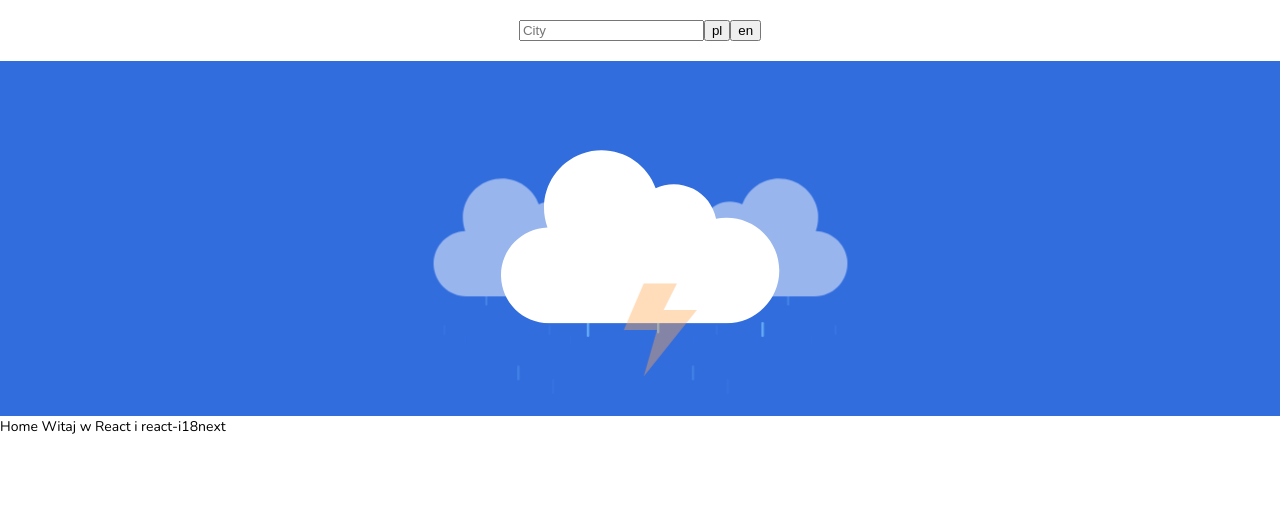
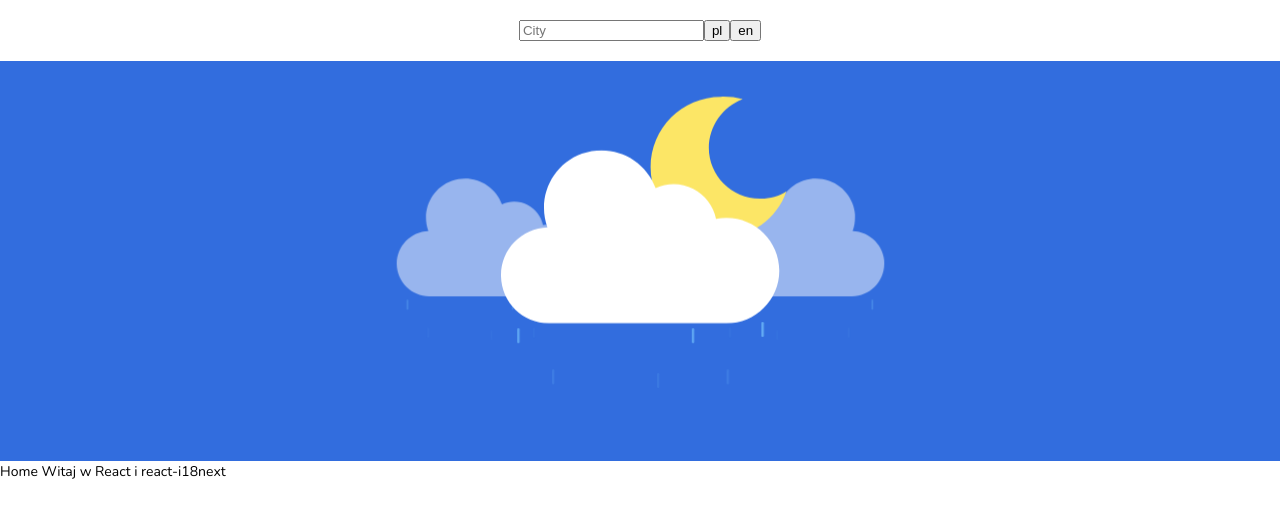
Before and after one commit to aXenDeveloper/react-weather, a React (Create React App) app: page / in a window 1280 px wide. Both pictures are taken after a click on the button "pl". Shown: the top 518 px of the page. Built offline with nearby package versions, Linux system fonts and the light colour scheme.

Commit message:
Add moon and fix styled-components

```diff
--- a/src/components/WeatherIcon.tsx
+++ b/src/components/WeatherIcon.tsx
@@ -1,13 +1,20 @@
 import Cloud from './WeatherIcons/Cloud';
+// import MoonSVG from './WeatherIcons/SVG/MoonSVG';
 
 const WeatherIcon = () => (
 	<div className="weather_icon">
 		<div className="weather_svg_cloud">
 			<Cloud left getCloudColor={1} getRain />
-			<Cloud getCloudColor={1} getRain />
+			<Cloud getCloudColor={1} getRain timeOfDay="night" />
 			<Cloud right getCloudColor={1} getRain />
 		</div>
 	</div>
 );
 
 export default WeatherIcon;
+
+/*
+<Cloud left getCloudColor={1} getRain />
+			<Cloud getCloudColor={1} getRain />
+			<Cloud right getCloudColor={1} getRain />
+			*/
--- a/src/components/WeatherIcons/Cloud.tsx
+++ b/src/components/WeatherIcons/Cloud.tsx
@@ -3,18 +3,20 @@ import styled, { css } from 'styled-components';
 import CloudSVG from './SVG/CloudSVG';
 import Rain from './Rain';
 import Storm from './Storm';
+import MoonSVG from './SVG/MoonSVG';
 
 type CloudType = {
 	left?: boolean;
 	right?: boolean;
 	getRain?: boolean;
-	getCloudColor: 1 | 2 | 3;
+	getCloudColor?: 1 | 2 | 3;
 	getStorm?: boolean;
+	timeOfDay?: 'day' | 'night';
 };
 
-const Cloud: FC<CloudType> = ({ left, right, getRain, getCloudColor, getStorm }) => {
-	const CloudStyle = styled.div`
-		${left &&
+const CloudStyle = styled.div`
+	${({ left }: CloudType) =>
+		left &&
 		css`
 			position: absolute;
 			transform: translateX(-235px) scale(0.68);
@@ -24,7 +26,8 @@ const Cloud: FC<CloudType> = ({ left, right, getRain, getCloudColor, getStorm })
 			left: 0;
 		`}
 
-		${right &&
+	${({ right }: CloudType) =>
+		right &&
 		css`
 			position: absolute;
 			transform: translateX(235px) scale(0.68) rotateY(180deg);
@@ -33,13 +36,27 @@ const Cloud: FC<CloudType> = ({ left, right, getRain, getCloudColor, getStorm })
 			top: 0;
 			left: 0;
 		`}
-	`;
+`;
 
+const MoonStyle = styled.div`
+	position: absolute;
+	top: -140px;
+	right: -65px;
+	transform: scale(0.7);
+	z-index: 10;
+`;
+
+const Cloud: FC<CloudType> = ({ left, right, getRain, getCloudColor, getStorm, timeOfDay }) => {
 	return (
-		<CloudStyle>
+		<CloudStyle left={left} right={right} getCloudColor={getCloudColor}>
+			{!left && !right && timeOfDay === 'night' && (
+				<MoonStyle>
+					<MoonSVG />
+				</MoonStyle>
+			)}
 			<CloudSVG getCloudColor={getCloudColor} />
 			{getRain && <Rain />}
-			{!left && !right && <Storm />}
+			{!left && !right && getStorm && <Storm />}
 		</CloudStyle>
 	);
 };
--- a/src/components/WeatherIcons/Rain.tsx
+++ b/src/components/WeatherIcons/Rain.tsx
@@ -1,7 +1,6 @@
 import styled from 'styled-components';
 
-const Rain = () => {
-	const Rain = styled.div`
+const RainStyle = styled.div`
 	position: absolute;
 	display: flex;
 	justify-content: space-around;
@@ -51,13 +50,14 @@ const Rain = () => {
 	}
 `;
 
+const Rain = () => {
 	const drops = [];
 
 	for (let i = 0; i <= Math.floor(Math.random() * (10 - 5)) + 5; i++) {
 		drops.push(<div key={`drop:${i}`} className="drop" />);
 	}
 
-	return <Rain>{drops}</Rain>;
+	return <RainStyle>{drops}</RainStyle>;
 };
 
 export default Rain;
--- a/src/components/WeatherIcons/SVG/CloudSVG.tsx
+++ b/src/components/WeatherIcons/SVG/CloudSVG.tsx
@@ -2,10 +2,9 @@ import { FC } from 'react';
 import styled, { css } from 'styled-components';
 
 type CloudSVGType = {
-	getCloudColor: 1 | 2 | 3;
+	getCloudColor?: 1 | 2 | 3;
 };
 
-const CloudSVG: FC<CloudSVGType> = ({ getCloudColor }) => {
 const CloudSVGStyle = styled.svg`
 	width: 465px;
 	height: 289px;
@@ -13,23 +12,27 @@ const CloudSVG: FC<CloudSVGType> = ({ getCloudColor }) => {
 	z-index: 10;
 
 	path {
-			${getCloudColor === 1 &&
+		${({ getCloudColor }: CloudSVGType) =>
+			getCloudColor === 1 &&
 			css`
 				fill: #fff;
 			`}
-			${getCloudColor === 2 &&
+		${({ getCloudColor }: CloudSVGType) =>
+			getCloudColor === 2 &&
 			css`
 				fill: #9c9c9c;
 			`}
-				${getCloudColor === 3 &&
+		${({ getCloudColor }: CloudSVGType) =>
+			getCloudColor === 3 &&
 			css`
 				fill: #333333;
 			`}
 	}
 `;
 
+const CloudSVG: FC<CloudSVGType> = ({ getCloudColor }) => {
 	return (
-		<CloudSVGStyle xmlns="http://www.w3.org/2000/svg">
+		<CloudSVGStyle getCloudColor={getCloudColor} xmlns="http://www.w3.org/2000/svg">
 			<path d="m375.835938 112.957031c-5.851563 0-11.691407.582031-17.425782 1.742188-4.324218-21.582031-18.304687-39.992188-37.933594-49.957031-19.625-9.964844-42.738281-10.382813-62.714843-1.136719-18.078125-49.796875-73.101563-75.507813-122.898438-57.429688s-75.507812 73.105469-57.429687 122.898438c-43.621094 1.378906-78.078125 37.484375-77.4257815 81.121093.6562495 43.640626 36.1835935 78.691407 79.8281255 78.761719h296c48.597656 0 88-39.398437 88-88 0-48.601562-39.402344-88-88-88zm0 0" />
 		</CloudSVGStyle>
 	);
--- /dev/null
+++ b/src/components/WeatherIcons/SVG/MoonSVG.tsx
@@ -0,0 +1,19 @@
+import styled from 'styled-components';
+
+const MoonSVGStyle = styled.svg`
+	width: 335px;
+
+	path {
+		fill: #fce666;
+	}
+`;
+
+const MoonSVG = () => {
+	return (
+		<MoonSVGStyle viewBox="-8 0 464 464.177" xmlns="http://www.w3.org/2000/svg">
+			<path d="m360.089844 336.164062c-92.785156 0-168-75.214843-168-168 .945312-71.269531 45.359375-134.714843 112-160-23.476563-6.1875-47.738282-8.882812-72-8-128.132813 0-232.0000002 103.871094-232.0000002 232 0 128.128907 103.8671872 232 232.0000002 232 97.191406 1.050782 184.175781-60.15625 216-152-26.28125 16.601563-56.929688 24.960938-88 24zm0 0" />
+		</MoonSVGStyle>
+	);
+};
+
+export default MoonSVG;
--- a/src/components/WeatherIcons/Storm.tsx
+++ b/src/components/WeatherIcons/Storm.tsx
@@ -1,12 +1,11 @@
 import styled from 'styled-components';
 
-const Storm = () => {
 const StormSVG = styled.svg`
 	width: 155px;
 	height: 160px;
 	position: absolute;
 	bottom: -85px;
-		right: 122px;
+	left: 95px;
 	z-index: 11;
 	animation: thunderAnimation 2.5s linear infinite;
 
@@ -15,6 +14,7 @@ const Storm = () => {
 	}
 `;
 
+const Storm = () => {
 	return (
 		<StormSVG viewBox="-48 0 448 448" xmlns="http://www.w3.org/2000/svg">
 			<path d="m256 0h-160l-96 224h160l-64 224 256-320h-160zm0 0" />
--- a/src/styles/_weather.scss
+++ b/src/styles/_weather.scss
@@ -2,6 +2,7 @@
     background-color: var(--theme-section-weather);
     color: var(--theme-section-weather-text);
     padding: 3rem 0;
+    height: 400px;
     overflow: hidden;
 
     .container {
```
Also changed, not shown: src/components/WeatherIcons/Moon.tsx (added, +16 -0 lines). Lines whose indentation alone changed are shown as unchanged.
